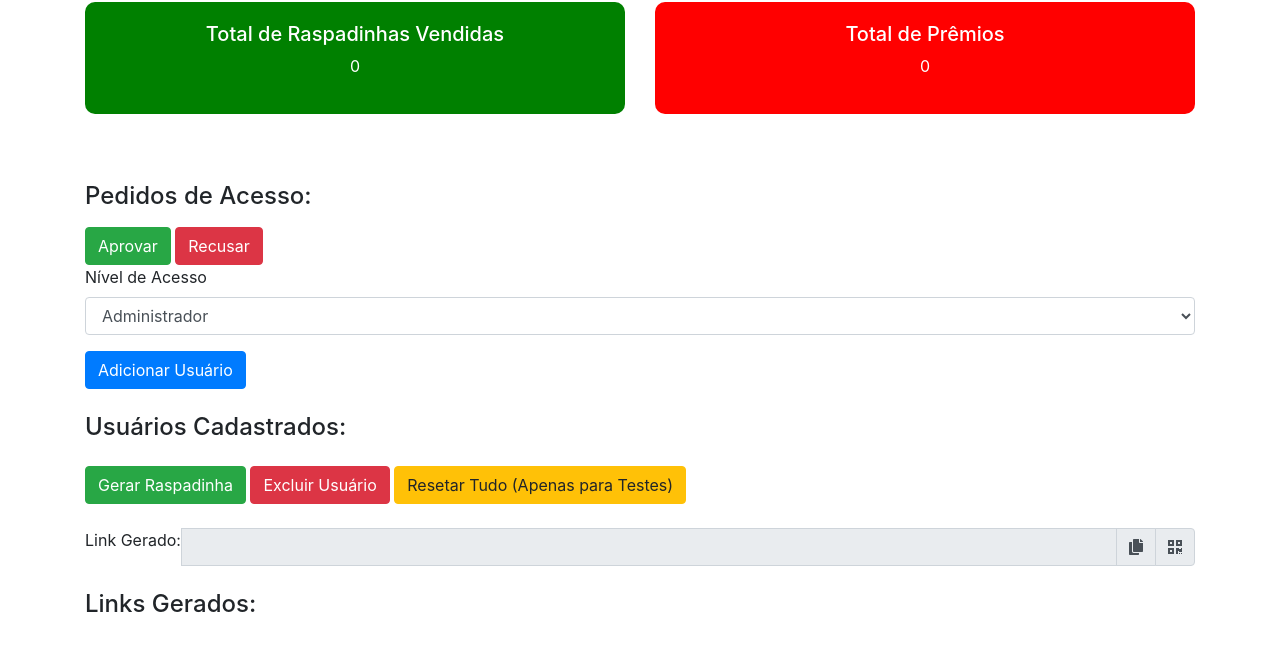
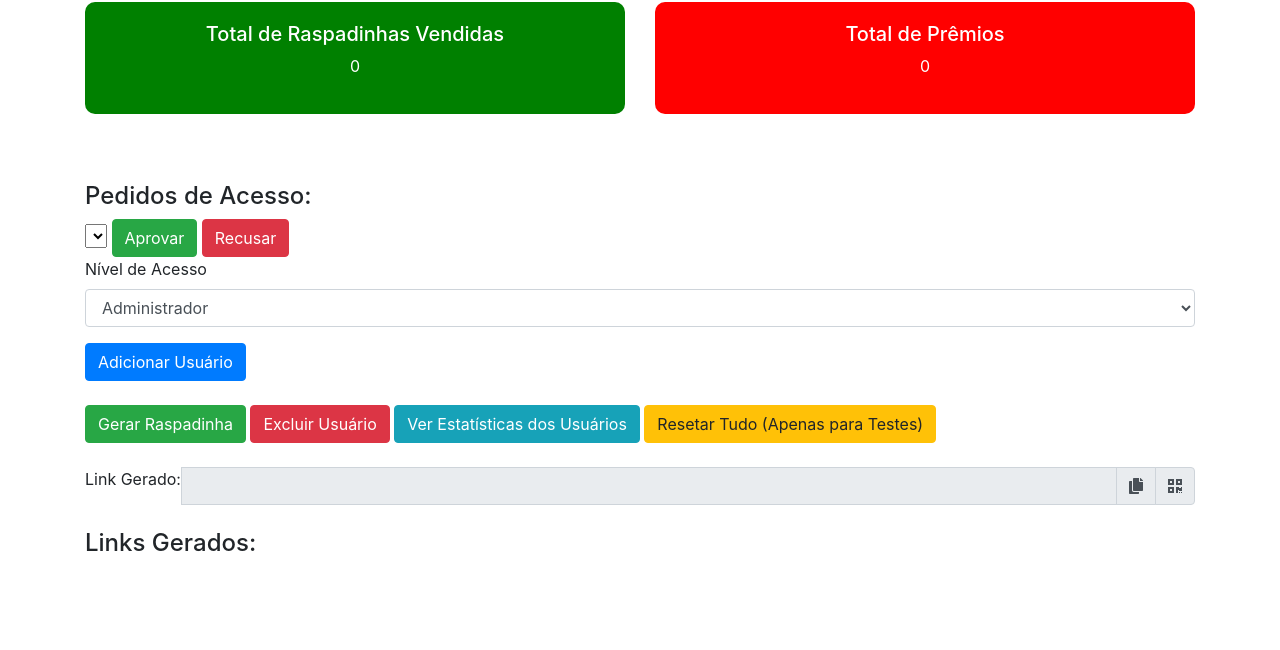
Before and after one commit to cicerolbs/Raspadinha, a website: page admin.html in a window 1280 px wide. Shown: the part 94-744 px from the top of the page. Drawn offline with nearby package versions, Linux system fonts and the light colour scheme.

Commit message:
Update admin.html

```diff
--- a/admin.html
+++ b/admin.html
@@ -49,9 +49,9 @@
 <!-- Seção de Pedidos de Acesso -->
 <div class="mt-4">
   <h4>Pedidos de Acesso:</h4>
-  <ul id="accessRequestsList">
-    <!-- Os pedidos de acesso serão listados aqui -->
-  </ul>
+  <select id="accessRequestsSelect">
+    <!-- As opções serão preenchidas dinamicamente -->
+  </select>
   <button class="btn btn-success">Aprovar</button>
   <button class="btn btn-danger">Recusar</button>
 </div>
@@ -64,17 +64,11 @@
       </div>
       <button type="submit" class="btn btn-primary">Adicionar Usuário</button>
     </form>
-    <!-- Lista de usuários cadastrados -->
-    <div class="mt-4">
-      <h4>Usuários Cadastrados:</h4>
-      <ul id="userList">
-        <!-- Os usuários cadastrados serão listados aqui -->
-      </ul>
-    </div>
     <!-- Botões de ação -->
     <div class="mt-4">
       <button class="btn btn-success" id="generateButton">Gerar Raspadinha</button>
       <button class="btn btn-danger">Excluir Usuário</button>
+        <a href="user_stats.html" class="btn btn-info">Ver Estatísticas dos Usuários</a>
       <button class="btn btn-warning">Resetar Tudo (Apenas para Testes)</button>
     </div>
   <!-- Campo para mostrar o link gerado -->
```
